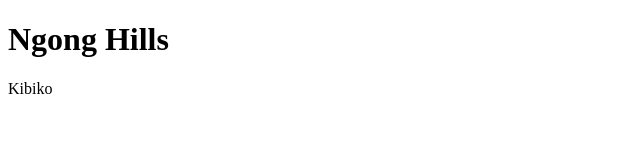
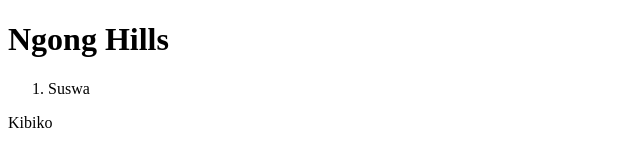
Before and after one commit to onyangoouma/Test, a plain HTML site: page index.html in a window 1280 px wide. Shown: the whole page, without its empty margins (0-640 px from the left). Drawn offline with Linux system fonts and the light colour scheme.

Commit message:
add orderd listing

```diff
--- a/index.html
+++ b/index.html
@@ -5,6 +5,9 @@
 </title>
 <body>
 <h1>Ngong Hills </h1>
+<ol>
+    <li> Suswa </li>
+    </ol>
 <p>Kibiko</p>
 </body>
 </html>
```
